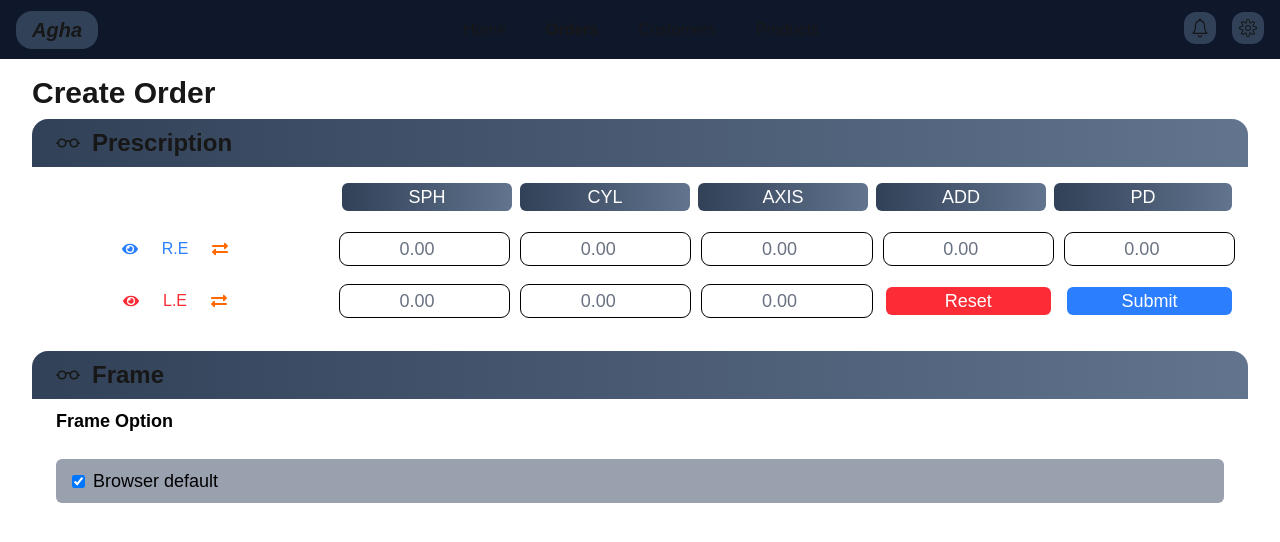
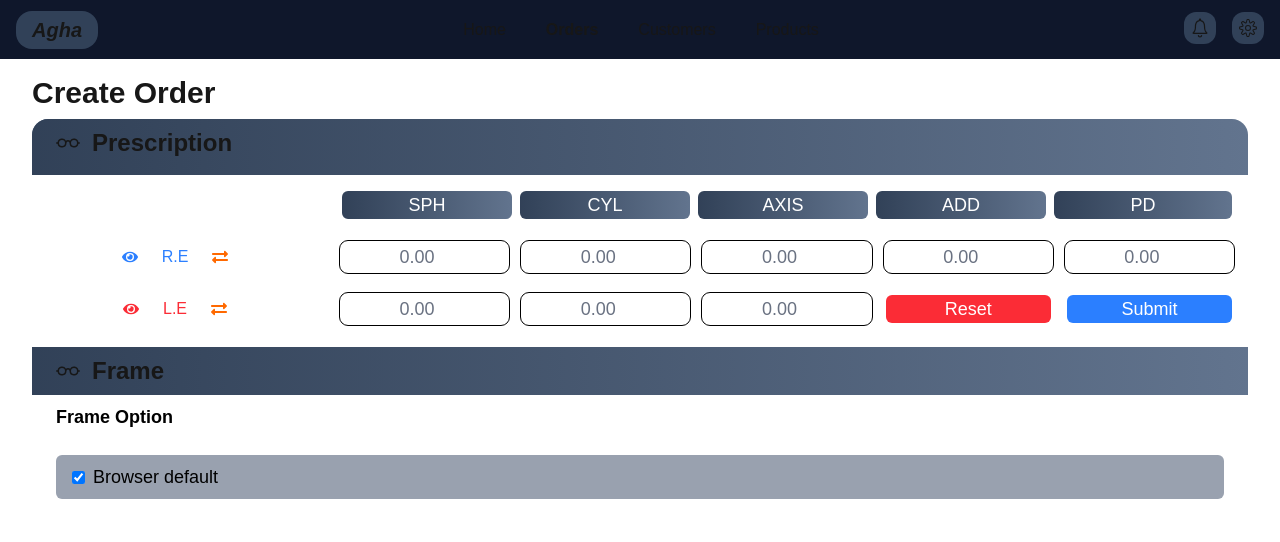
Before and after one commit to yasseragha1999/Agha-Optics, a Next.js app: page /orders in a window 1280 px wide. Shown: the top 542 px of the page. Built offline with nearby package versions, Linux system fonts and the light colour scheme.

Commit message:
refactor code

```diff
--- a/src/app/orders/page.jsx
+++ b/src/app/orders/page.jsx
@@ -2,71 +2,22 @@
 import {useState} from "react";
 import Prescription from "@/shared/Prescription/Prescription";
 import Frame from "@/shared/Frame/Frame";
-import Lens from "@/shared/Lens/Lens";
 
 
 const Orders = () => {
-    const [checked, setChecked] = useState("prescription");
-    const tabs = ["prescription", "frame", "lens"]
+
 
     return (
         <section className="container">
             <div className="mb-4">
                 <h3 className="text-3xl font-bold mb-2">Create Order</h3>
 
-                {/*drop down in desktop*/}
+                <div className={"w-fit bg-linear-to-l from-white to-slate-500 rounded-2xl"}>
+                    <Prescription/>
+                    <Frame/>
+                </div>
+            </div>
 
-                {/*      <div className="hidden sm:flex justify-center w-full">*/}
-                {/*          <div className="flex gap-1 bg-slate-900 p-1 border border-black rounded-full text-sm">*/}
-                {/*              {tabs.map((item) => (*/}
-                {/*                  <label*/}
-                {/*                      key={item}*/}
-                {/*                      className={`cursor-pointer rounded-full py-2 px-9 transition-colors duration-200*/}
-                {/*${checked === item*/}
-                {/*                          ? "bg-linear-to-r from-slate-700 to-slate-500 text-white"*/}
-                {/*                          : "text-gray-500"*/}
-                {/*                      }`}*/}
-                {/*                  >*/}
-                {/*                      <input*/}
-                {/*                          type="radio"*/}
-                {/*                          name="options"*/}
-                {/*                          value={item}*/}
-                {/*                          checked={checked === item}*/}
-                {/*                          onChange={() => setChecked(item)}*/}
-                {/*                          className="hidden"*/}
-                {/*                      />*/}
-                {/*                      {item.toUpperCase()}*/}
-                {/*                  </label>*/}
-                {/*              ))}*/}
-                {/*          </div>*/}
-                {/*      </div>*/}
-
-                {/*drop down in mobile*/}
-                {/*<div className="sm:hidden w-full">*/}
-                {/*    <select*/}
-                {/*        value={checked}*/}
-                {/*        onChange={(e) => setChecked(e.target.value)}*/}
-                {/*        className="w-full bg-slate-900 text-white p-3 rounded-xl border border-black"*/}
-                {/*    >*/}
-                {/*        {tabs.map((item) => (*/}
-                {/*            <option key={item} value={item} className={"w-fit"}>*/}
-                {/*                {item.toUpperCase()}*/}
-                {/*            </option>*/}
-                {/*        ))}*/}
-                {/*    </select>*/}
-                {/*</div>*/}
-
-
-                <Prescription/>
-                <Frame/>
-            </div>
-            {/* Content */
-            }
-            {/*<div>*/}
-            {/*    {checked === "prescription" && <Prescription/>}*/}
-            {/*    {checked === "frame" && <Frame/>}*/}
-            {/*    {checked === "lens" && <Lens/>}*/}
-            {/*</div>*/}
         </section>
     )
         ;
--- a/src/shared/Frame/Frame.jsx
+++ b/src/shared/Frame/Frame.jsx
@@ -8,7 +8,7 @@ const Frame = () => {
             <section>
                 <div className={"frame grid grid-cols-12 "}>
                     <div
-                        className={" col-span-12 bg-linear-to-r from-slate-700 to-slate-500 rounded-t-2xl pl-6 py-2 flex items-center space-x-3 text-lg md:text-2xl font-black"}>
+                        className={" col-span-12 bg-linear-to-r from-slate-700 to-slate-500  pl-6 py-2 flex items-center space-x-3 text-lg md:text-2xl font-black"}>
                         <BsEyeglasses/>
                         <span>Frame</span>
                     </div>
--- a/src/shared/Prescription/Prescription.jsx
+++ b/src/shared/Prescription/Prescription.jsx
@@ -3,16 +3,16 @@ import {FaExchangeAlt, FaEye} from "react-icons/fa";
 
 const Prescription = () => {
     return (<>
-        <section className={"mb-6"}>
+        <section className={""}>
             <div className={"prescription grid grid-cols-12 "}>
                 <div
-                    className={" col-span-12 bg-linear-to-r from-slate-700 to-slate-500 rounded-t-2xl pl-6 py-2 flex items-center space-x-3 text-lg md:text-2xl font-black"}>
+                    className={" col-span-12 bg-linear-to-r from-slate-700 to-slate-500 rounded-t-2xl pl-6 pt-2 pb-4 flex items-center space-x-3 text-lg md:text-2xl font-black"}>
                     <BsEyeglasses/>
                     <span>Prescription</span>
                 </div>
 
                 <div
-                    className="col-span-12 grid grid-cols-12 gap-6 pb-3 rounded-b-md items-center  bg-white text-black">
+                    className="col-span-12 grid grid-cols-12 gap-6 pb-6  items-center  bg-white text-black">
                     <div className={"col-span-3"}></div>
                     <div className={"col-span-9 grid grid-cols-5 space-x-2   pt-4 pr-4"}>
                         <div
```
